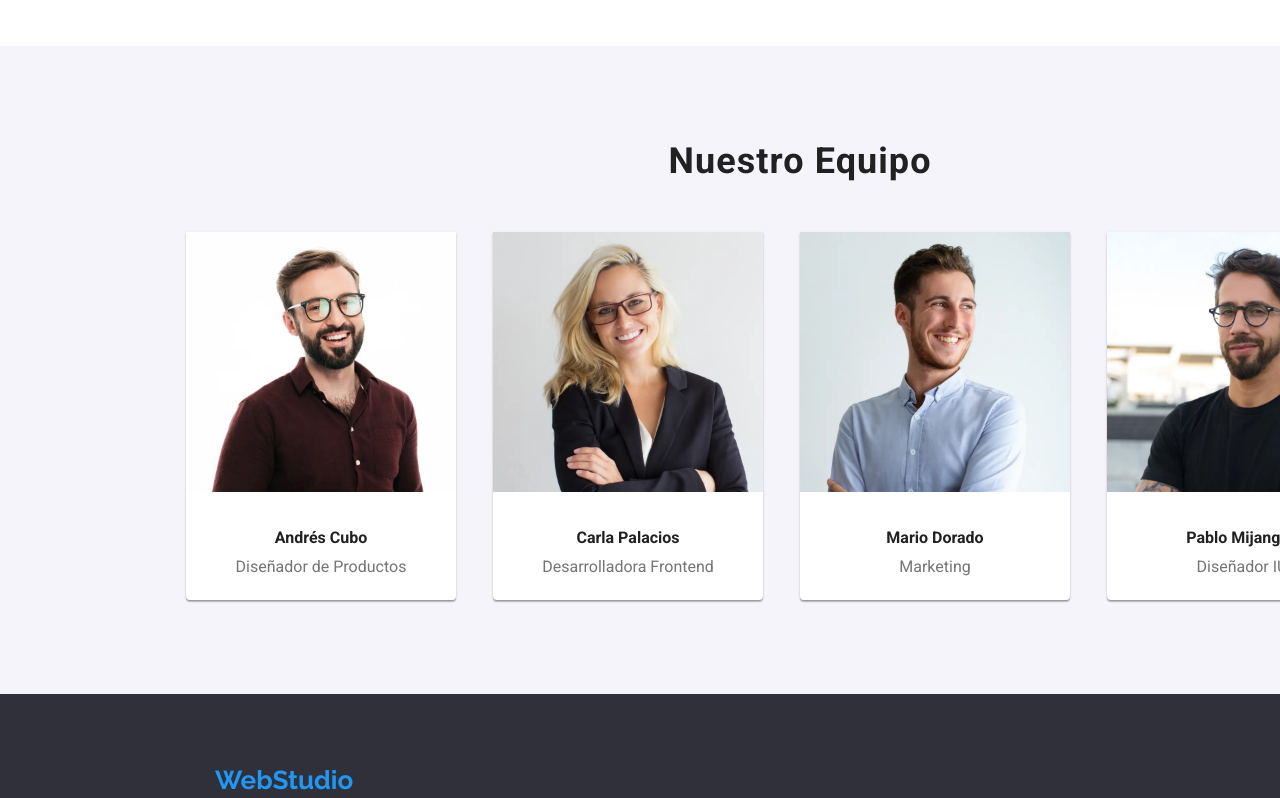
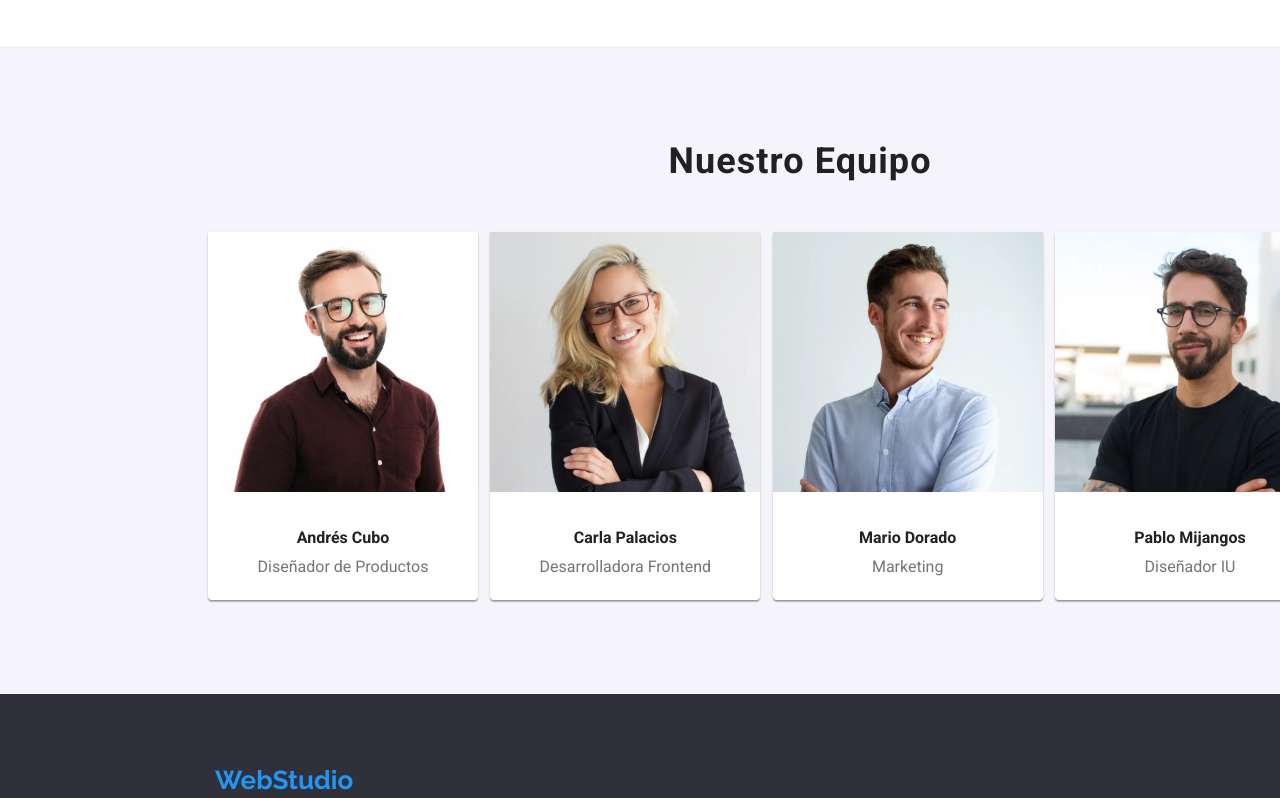
Before and after one commit to HernanArenas84/goit-markup-hw-03, a plain HTML site: page index.html in a window 1280 px wide. Shown: the part 1455-2253 px from the top of the page. Drawn offline with nearby package versions, Linux system fonts and the light colour scheme.

Commit message:
cuarto commit de la tarea 3

```diff
--- a/css/styles.css
+++ b/css/styles.css
@@ -132,6 +132,8 @@ header .container :nth-child(2) {
 
 .features-box {
   display: flex;
+  text-align: left;
+  justify-content: space-between;
   width: 1170px;
   height: 122px;
   margin-left: 215px;
@@ -152,7 +154,6 @@ header .container :nth-child(2) {
   color: var(--grey-color);
   width: 270px;
   margin-top: 0px;
-  margin-right: 30px;
   margin-left: 0px;
   line-height: 24px;
   letter-spacing: 0.03em;
@@ -193,7 +194,9 @@ header .container :nth-child(2) {
 
 .equipo {
   display: flex;
-  justify-content: center;
+  justify-content: space-between;
+  width: 1117px;
+  margin-left: 208px;
 }
 
 .tarjeta {
@@ -205,7 +208,7 @@ header .container :nth-child(2) {
   height: 368px;
   display: flex;
   flex-direction: column;
-  margin-right: 37px;
+  /*margin-right: 37px;*/
 }
 
 .nombre-profesional {
```
